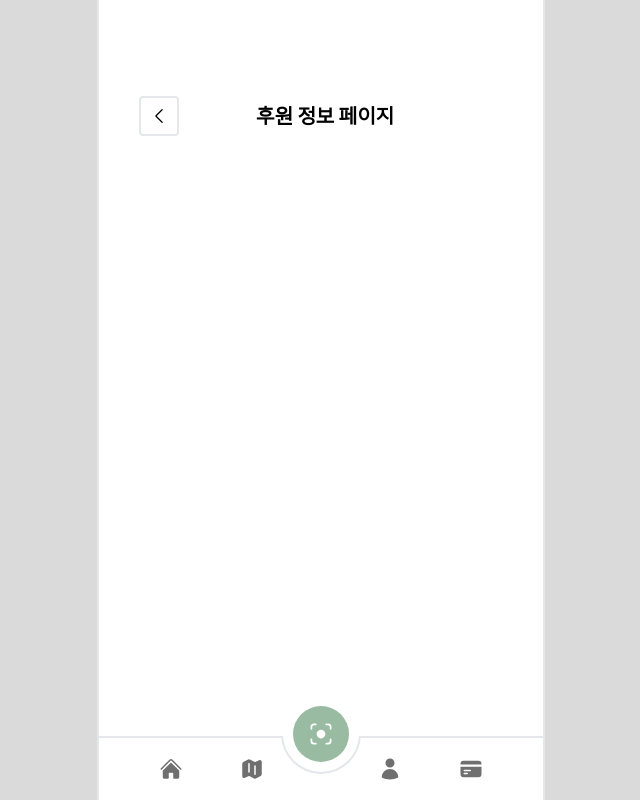
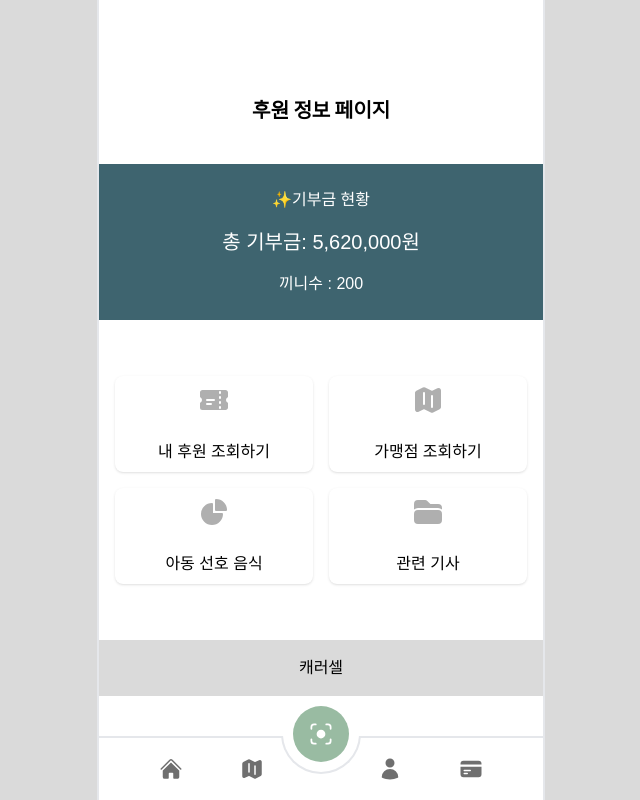
Before and after one commit to ys4512558/Olivepay, a React (Vite) app in the folder frontend/: page /donation-info in a window 1280 px wide. Shown: the whole page, without its empty margins (319-959 px from the left). Built offline with nearby package versions, Linux system fonts and the light colour scheme; a web font is replaced by a local one.

Commit message:
:sparkles: Feat: 후원 정보 페이지 생성

```diff
--- a/frontend/src/pages/DonationInfoPage.tsx
+++ b/frontend/src/pages/DonationInfoPage.tsx
@@ -1,15 +1,49 @@
-import { Layout, PageTitle, BackButton } from '../component/common';
+import { Layout, PageTitle } from '../component/common';
+import {
+  MapIcon,
+  ChartPieIcon,
+  FolderIcon,
+  TicketIcon,
+} from '@heroicons/react/24/solid';
 
 const DonationInfoPage = () => {
   return (
     <Layout>
-      <header className="flex items-center justify-between px-10 pb-10 pt-24">
-        <BackButton />
-        <div className="flex-grow text-center">
+      <header className="flex items-center justify-center pb-10 pt-24">
+        <div className="text-center">
           <PageTitle title="후원 정보 페이지" />
         </div>
-        <div className="w-8" />
       </header>
+      <div className="flex flex-col gap-y-10">
+        <section className="text-white">
+          <div className="bg-DARK flex flex-col gap-y-4 p-6 text-center">
+            <h2 className="">✨기부금 현황</h2>
+            <p className="text-xl">총 기부금: 5,620,000원</p>
+            <p>끼니수 : 200</p>
+          </div>
+        </section>
+        <section className="grid grid-cols-2 gap-4 p-4">
+          <div className="flex flex-col items-center gap-y-6 rounded-lg bg-white p-2 shadow">
+            <TicketIcon className="size-8 text-BASE" />
+            <span>내 후원 조회하기</span>
+          </div>
+          <div className="flex flex-col items-center gap-y-6 rounded-lg bg-white p-2 shadow">
+            <MapIcon className="size-8 text-BASE" />
+            <span>가맹점 조회하기</span>
+          </div>
+          <div className="flex flex-col items-center gap-y-6 rounded-lg bg-white p-2 shadow">
+            <ChartPieIcon className="size-8 text-BASE" />
+            <span>아동 선호 음식</span>
+          </div>
+          <div className="flex flex-col items-center gap-y-6 rounded-lg bg-white p-2 shadow">
+            <FolderIcon className="size-8 text-BASE" />
+            <span>관련 기사</span>
+          </div>
+        </section>
+        <footer className="bg-LIGHTBASE p-4 text-center">
+          <p className="text-black">캐러셀</p>
+        </footer>
+      </div>
     </Layout>
   );
 };
```
